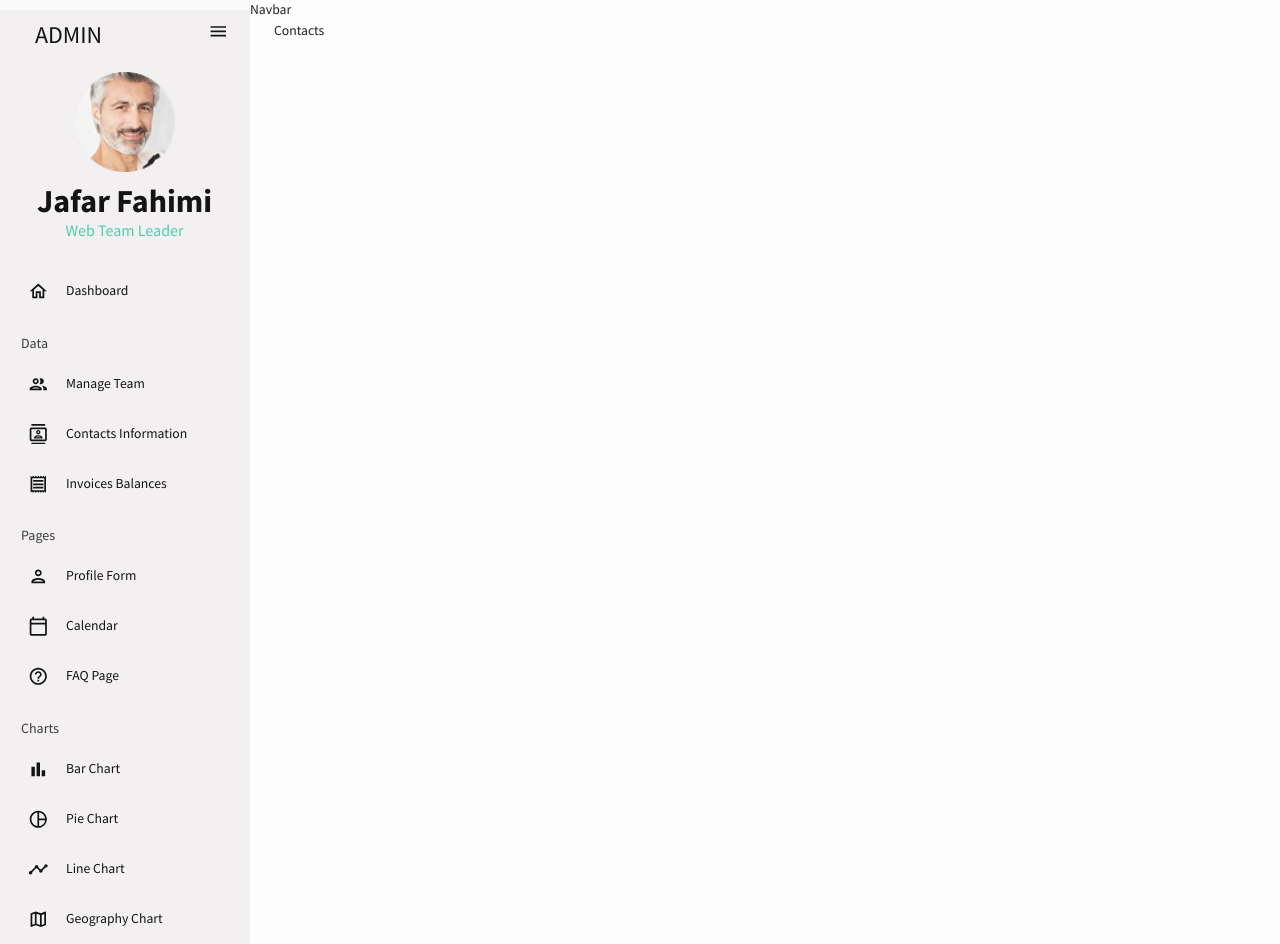
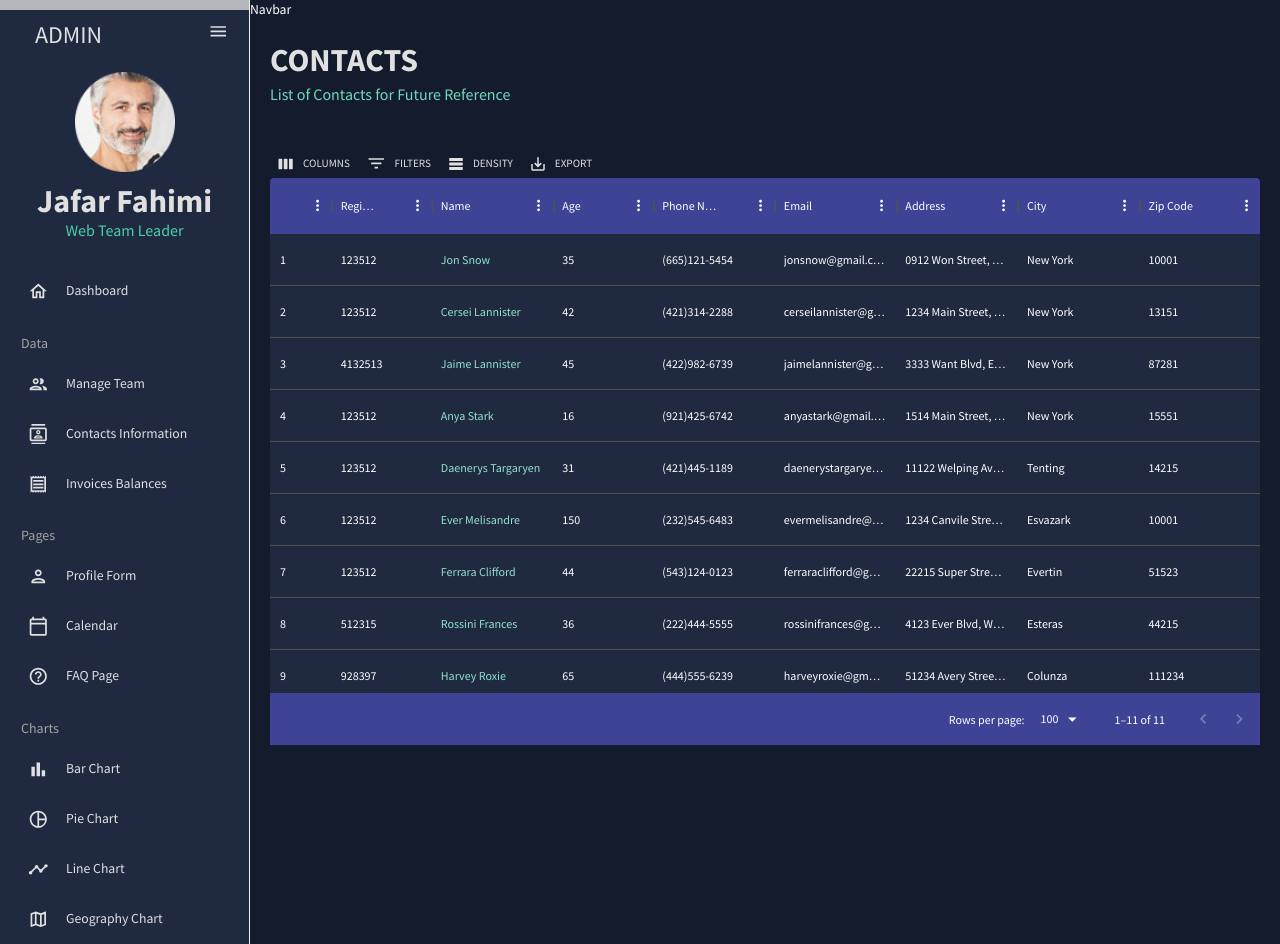
Before and after one commit to jafarFahimi/next-dashboard, a Next.js app: page /contacts in a window 1280 px wide. Built offline with nearby package versions, Linux system fonts and the light colour scheme.

Commit message:
pages/contacts.tsx coded

```diff
--- a/pages/_app.tsx
+++ b/pages/_app.tsx
@@ -1,5 +1,5 @@
 import { AppProps } from "next/app";
-import { Container, CssBaseline, ThemeProvider } from "@mui/material"; // CssBaseline reset css
+import { CssBaseline, ThemeProvider } from "@mui/material"; // CssBaseline reset css
 import "../styles/style.css";
 import Head from "next/head";
 import { ColorModeContext, useMode } from "../styles/theme";
@@ -28,9 +28,7 @@
               <Sidebar isSidebar={isSidebar} />
               <main className="content">
                 <Navbar setIsSidebar={setIsSidebar} />
-                <Container>
-                  <Component {...pageProps} />
-                </Container>
+                <Component {...pageProps} />
               </main>
             </div>
           </ProSidebarProvider>
--- a/pages/contacts.tsx
+++ b/pages/contacts.tsx
@@ -1,8 +1,104 @@
+import { Box } from "@mui/material";
+import { DataGrid, GridToolbar } from "@mui/x-data-grid";
+import Header from "components/Header";
+import { useTheme } from "@mui/material";
 import { NextPage } from "next";
-import React from "react";
+import { tokens } from "styles/theme";
+import { mockDataContacts } from "data/mockData";
 
 const Contacts: NextPage = () => {
-  return <div>Contacts</div>;
+  const theme = useTheme();
+  const colors = tokens(theme.palette.mode);
+
+  const columns = [
+    { field: "id", headerName: "ID", flex: 0.5 },
+    { field: "registrarId", headerName: "Registrar ID" },
+    {
+      field: "name",
+      headerName: "Name",
+      flex: 1,
+      cellClassName: "name-column--cell",
+    },
+    {
+      field: "age",
+      headerName: "Age",
+      type: "number",
+      headerAlign: "left",
+      align: "left",
+    },
+    {
+      field: "phone",
+      headerName: "Phone Number",
+      flex: 1,
+    },
+    {
+      field: "email",
+      headerName: "Email",
+      flex: 1,
+    },
+    {
+      field: "address",
+      headerName: "Address",
+      flex: 1,
+    },
+    {
+      field: "city",
+      headerName: "City",
+      flex: 1,
+    },
+    {
+      field: "zipCode",
+      headerName: "Zip Code",
+      flex: 1,
+    },
+  ];
+
+  return (
+    <Box m="20px">
+      <Header
+        title="CONTACTS"
+        subtitle="List of Contacts for Future Reference"
+      />
+      <Box
+        m="40px 0 0 0"
+        height="75vh"
+        sx={{
+          "& .MuiDataGrid-root": {
+            border: "none",
+          },
+          "& .MuiDataGrid-cell": {
+            borderBottom: "none",
+          },
+          "& .name-column--cell": {
+            color: colors.greenAccent[300],
+          },
+          "& .MuiDataGrid-columnHeaders": {
+            backgroundColor: colors.blueAccent[700],
+            borderBottom: "none",
+          },
+          "& .MuiDataGrid-virtualScroller": {
+            backgroundColor: colors.primary[400],
+          },
+          "& .MuiDataGrid-footerContainer": {
+            borderTop: "none",
+            backgroundColor: colors.blueAccent[700],
+          },
+          "& .MuiCheckbox-root": {
+            color: `${colors.greenAccent[200]} !important`,
+          },
+          "& .MuiDataGrid-toolbarContainer .MuiButton-text": {
+            color: `${colors.grey[100]} !important`,
+          },
+        }}
+      >
+        <DataGrid
+          rows={mockDataContacts}
+          columns={columns as any}
+          components={{ Toolbar: GridToolbar }}
+        />
+      </Box>
+    </Box>
+  );
 };
 
 export default Contacts;
--- a/pages/team.tsx
+++ b/pages/team.tsx
@@ -77,6 +77,7 @@
         m="40px 0 0 0"
         height="75vh"
         sx={{
+          //sx; to style inner elements by their className
           "& .MuiDataGrid-root": {
             border: "none",
           },
--- a/styles/theme.ts
+++ b/styles/theme.ts
@@ -205,7 +205,7 @@
 });
 
 export const useMode = () => {
-  const [mode, setMode] = useState<ColorModes>("light");
+  const [mode, setMode] = useState<ColorModes>("dark");
 
   const colorMode = useMemo(
     () => ({
```
